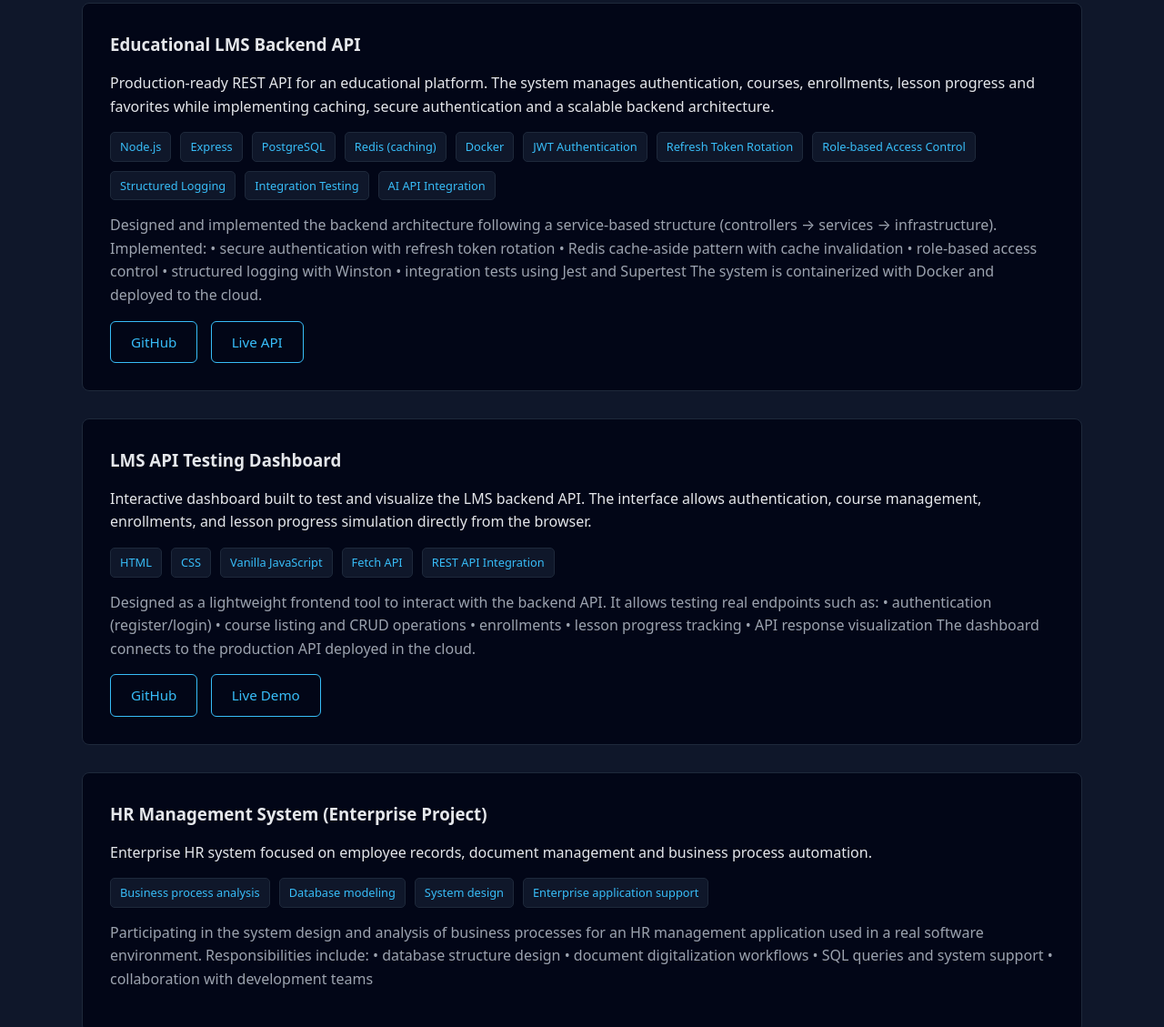
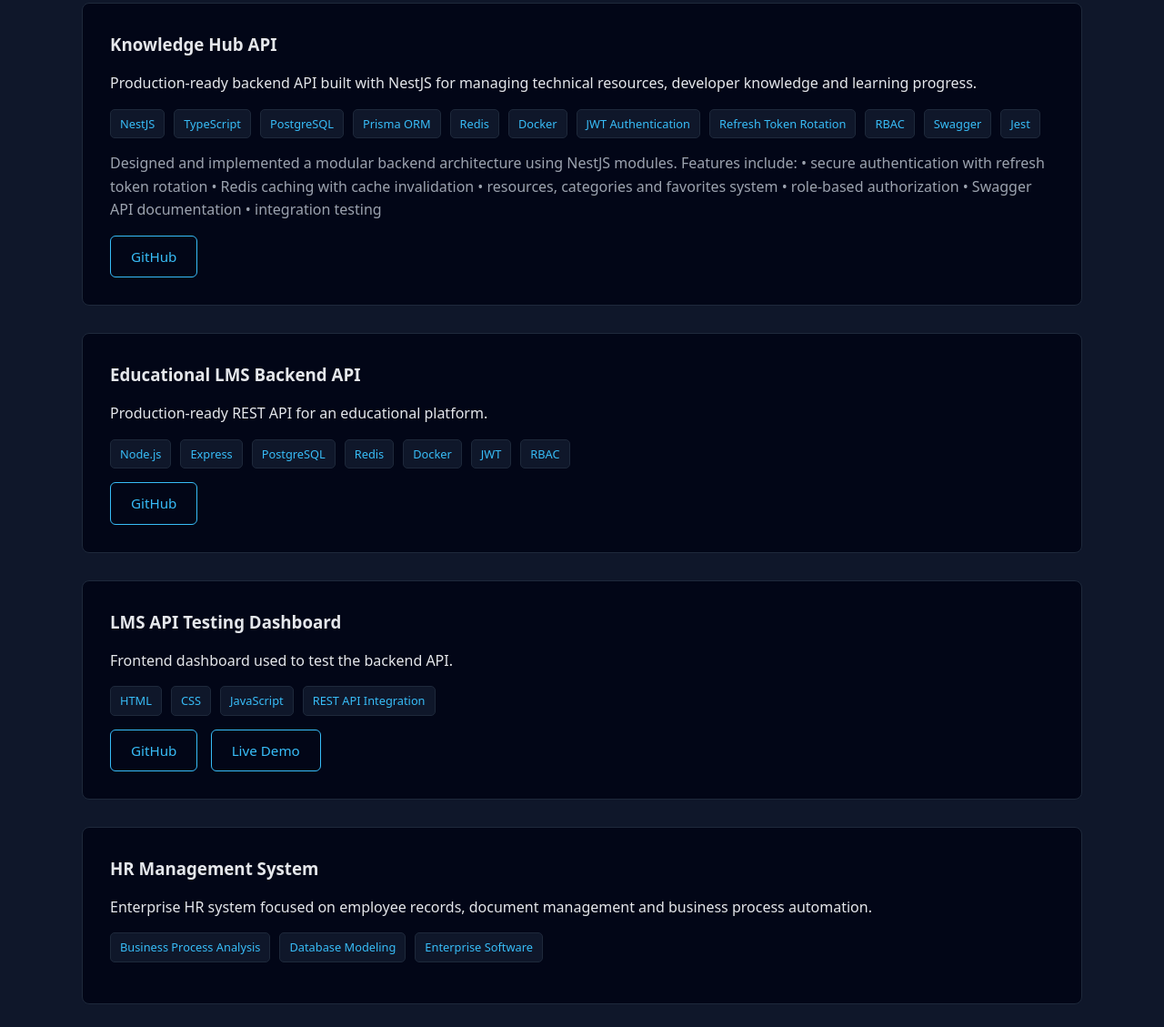
Before and after one commit to sebasolarte22/portfolio, a plain HTML site: page projects.html in a window 1280 px wide. Shown: the part 239-1368 px from the top of the page at 91% size. Drawn offline with Linux system fonts and the light colour scheme.

Commit message:
feat: portfolio updated

```diff
--- a/projects.html
+++ b/projects.html
@@ -11,7 +11,6 @@
 
 <body>
 
-<!-- HEADER -->
 <header class="header">
 <div class="container header-content">
 
@@ -27,22 +26,77 @@
 </div>
 </header>
 
-<!-- PROJECTS -->
+
 <section class="projects">
 <div class="container">
 
 <h2>Projects</h2>
 
-<!-- LMS BACKEND -->
+
+
+<div class="project-card">
+
+<h3>Knowledge Hub API</h3>
+
+<p class="project-description">
+Production-ready backend API built with NestJS for managing
+technical resources, developer knowledge and learning progress.
+</p>
+
+<ul class="project-tech">
+
+<li>NestJS</li>
+<li>TypeScript</li>
+<li>PostgreSQL</li>
+<li>Prisma ORM</li>
+<li>Redis</li>
+<li>Docker</li>
+<li>JWT Authentication</li>
+<li>Refresh Token Rotation</li>
+<li>RBAC</li>
+<li>Swagger</li>
+<li>Jest</li>
+
+</ul>
+
+<p class="project-role">
+
+Designed and implemented a modular backend architecture
+using NestJS modules.
+
+Features include:
+
+• secure authentication with refresh token rotation
+• Redis caching with cache invalidation
+• resources, categories and favorites system
+• role-based authorization
+• Swagger API documentation
+• integration testing
+
+</p>
+
+<div class="project-links">
+
+<a
+href="https://github.com/sebasolarte22/knowledge-hub-api"
+target="_blank"
+class="btn secondary"
+>
+GitHub
+</a>
+
+</div>
+
+</div>
+
+
+
 <div class="project-card">
 
 <h3>Educational LMS Backend API</h3>
 
 <p class="project-description">
 Production-ready REST API for an educational platform.
-The system manages authentication, courses, enrollments,
-lesson progress and favorites while implementing caching,
-secure authentication and a scalable backend architecture.
 </p>
 
 <ul class="project-tech">
@@ -50,33 +104,12 @@ secure authentication and a scalable backend architecture.
 <li>Node.js</li>
 <li>Express</li>
 <li>PostgreSQL</li>
-<li>Redis (caching)</li>
+<li>Redis</li>
 <li>Docker</li>
-<li>JWT Authentication</li>
-<li>Refresh Token Rotation</li>
-<li>Role-based Access Control</li>
-<li>Structured Logging</li>
-<li>Integration Testing</li>
-<li>AI API Integration</li>
+<li>JWT</li>
+<li>RBAC</li>
 
 </ul>
-
-<p class="project-role">
-
-Designed and implemented the backend architecture following
-a service-based structure (controllers → services → infrastructure).
-
-Implemented:
-
-• secure authentication with refresh token rotation
-• Redis cache-aside pattern with cache invalidation
-• role-based access control
-• structured logging with Winston
-• integration tests using Jest and Supertest
-
-The system is containerized with Docker and deployed to the cloud.
-
-</p>
 
 <div class="project-links">
 
@@ -88,53 +121,28 @@ class="btn secondary"
 GitHub
 </a>
 
-<a
-href="https://educational-backend-api.onrender.com"
-target="_blank"
-class="btn secondary"
->
-Live API
-</a>
-
 </div>
 
 </div>
 
-<!-- API DASHBOARD -->
+
+
 <div class="project-card">
 
 <h3>LMS API Testing Dashboard</h3>
 
 <p class="project-description">
-Interactive dashboard built to test and visualize the LMS backend API.
-The interface allows authentication, course management, enrollments,
-and lesson progress simulation directly from the browser.
+Frontend dashboard used to test the backend API.
 </p>
 
 <ul class="project-tech">
 
 <li>HTML</li>
 <li>CSS</li>
-<li>Vanilla JavaScript</li>
-<li>Fetch API</li>
+<li>JavaScript</li>
 <li>REST API Integration</li>
 
 </ul>
-
-<p class="project-role">
-
-Designed as a lightweight frontend tool to interact with the backend API.
-It allows testing real endpoints such as:
-
-• authentication (register/login)
-• course listing and CRUD operations
-• enrollments
-• lesson progress tracking
-• API response visualization
-
-The dashboard connects to the production API deployed in the cloud.
-
-</p>
 
 <div class="project-links">
 
@@ -158,10 +166,11 @@ Live Demo
 
 </div>
 
-<!-- HR SYSTEM -->
+
+
 <div class="project-card">
 
-<h3>HR Management System (Enterprise Project)</h3>
+<h3>HR Management System</h3>
 
 <p class="project-description">
 Enterprise HR system focused on employee records,
@@ -170,31 +179,17 @@ document management and business process automation.
 
 <ul class="project-tech">
 
-<li>Business process analysis</li>
-<li>Database modeling</li>
-<li>System design</li>
-<li>Enterprise application support</li>
+<li>Business Process Analysis</li>
+<li>Database Modeling</li>
+<li>Enterprise Software</li>
 
 </ul>
-
-<p class="project-role">
-
-Participating in the system design and analysis of business processes
-for an HR management application used in a real software environment.
-
-Responsibilities include:
-
-• database structure design
-• document digitalization workflows
-• SQL queries and system support
-• collaboration with development teams
-
-</p>
 
 </div>
 
 </div>
 </section>
+
 
 <footer class="footer">
 <div class="container">
```
Also changed, not shown: index.html (+35 -26 lines), resume.html (+18 -12 lines).
